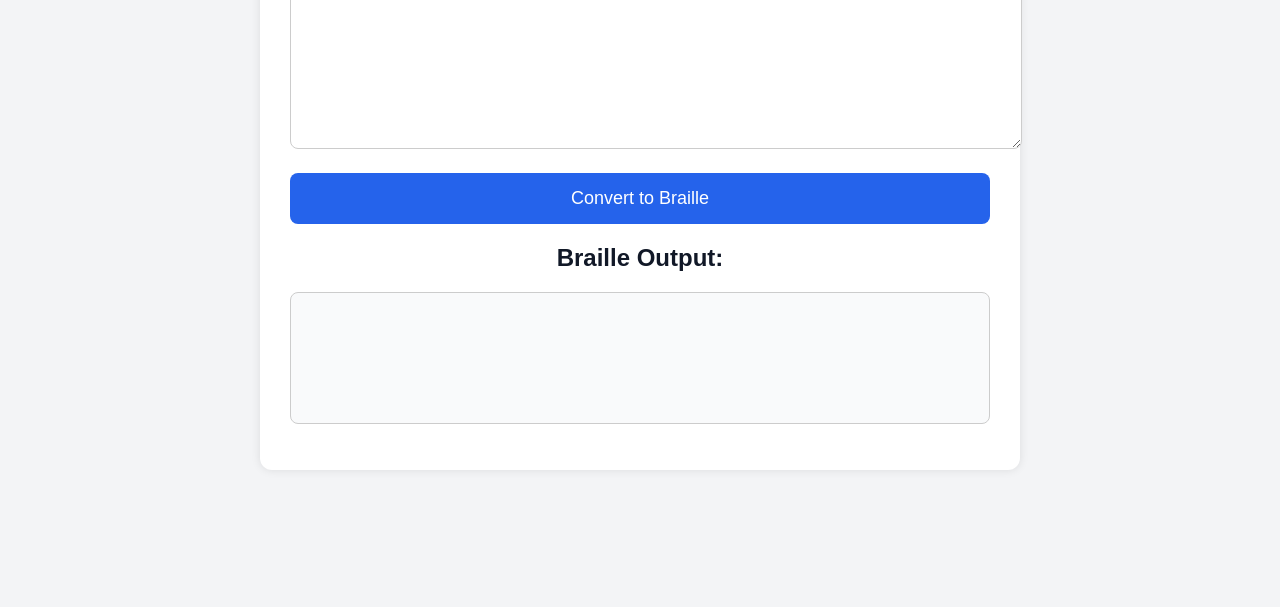
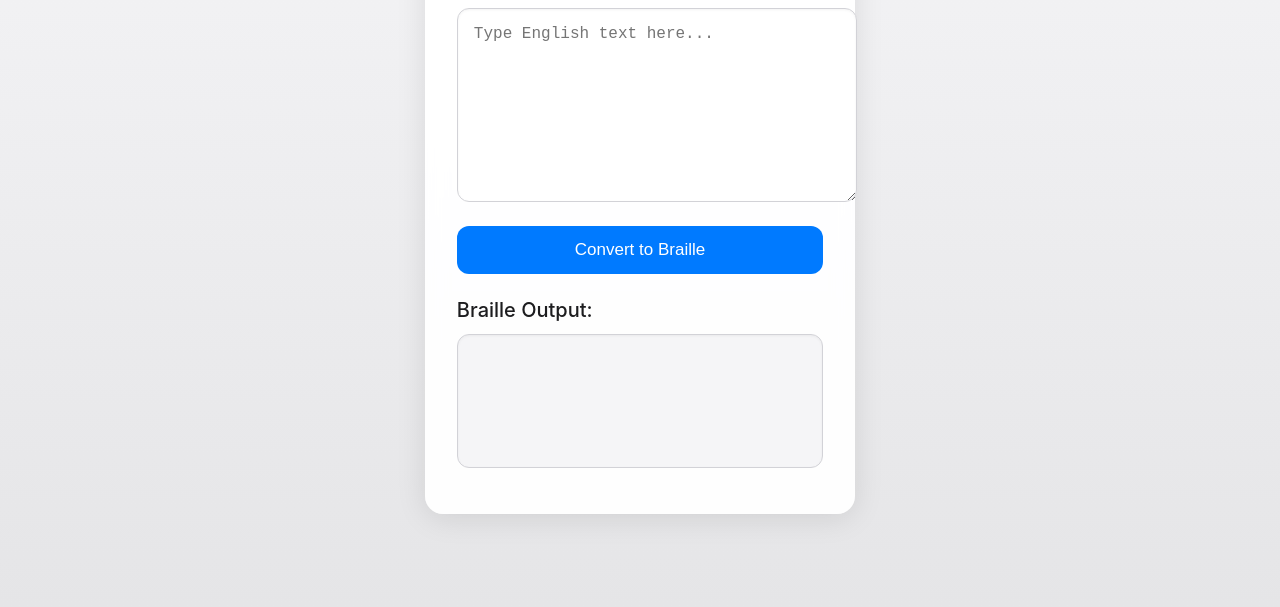
Before and after one commit to Tbird-1/Braille-Converter, a plain HTML site: page index.html in a window 1280 px wide. Shown: the part 193-800 px from the top of the page. Drawn offline with Linux system fonts and the light colour scheme.

Commit message:
Update style.css

```diff
--- a/style.css
+++ b/style.css
@@ -1,54 +1,99 @@
-/* style.css */
+/* Apple-inspired design */
 body {
-   font-family: Arial, sans-serif;
-   background: #f3f4f6;
-   color: #111827;
+  font-family: -apple-system, BlinkMacSystemFont, 'Segoe UI', Roboto, sans-serif;
+  background: linear-gradient(180deg, #f5f5f7 0%, #e5e5e7 100%);
+  color: #1d1d1f;
   margin: 0;
   padding: 0;
+  display: flex;
+  justify-content: center;
+  align-items: center;
+  min-height: 100vh;
 }
+
 .container {
   max-width: 700px;
-   margin: 50px auto;
-   background: white;
-   padding: 30px;
-   border-radius: 12px;
-   box-shadow: 0 0 10px rgba(0,0,0,0.1);
+  margin: 40px 20px;
+  background: rgba(255, 255, 255, 0.95);
+  backdrop-filter: blur(10px);
+  padding: 32px;
+  border-radius: 18px;
+  box-shadow: 0 4px 30px rgba(0, 0, 0, 0.1);
 }
- h1, h2 {
+
+h1 {
+  font-size: 28px;
+  font-weight: 600;
   text-align: center;
+  margin-bottom: 24px;
+  color: #1d1d1f;
 }
+
+h2 {
+  font-size: 20px;
+  font-weight: 500;
+  text-align: left;
+  margin-top: 24px;
+  margin-bottom: 12px;
+  color: #1d1d1f;
+}
+
 textarea {
   width: 100%;
-   height: 150px;
-   padding: 15px;
+  height: 160px;
+  padding: 16px;
   font-size: 16px;
-   border-radius: 8px;
-   border: 1px solid #ccc;
+  border-radius: 12px;
+  border: 1px solid #d2d2d7;
+  background: #ffffff;
   resize: vertical;
+  box-shadow: inset 0 1px 3px rgba(0, 0, 0, 0.05);
+  transition: border-color 0.2s ease;
 }
+
+textarea:focus {
+  outline: none;
+  border-color: #007aff;
+}
+
 button {
   display: block;
   width: 100%;
-   padding: 15px;
+  padding: 14px;
   margin: 20px 0;
-   font-size: 18px;
-   color: white;
-   background-color: #2563eb;
+  font-size: 17px;
+  font-weight: 500;
+  color: #ffffff;
+  background: #007aff;
   border: none;
-   border-radius: 8px;
+  border-radius: 12px;
   cursor: pointer;
-   transition: background-color 0.3s ease;
+  transition: background 0.2s ease;
 }
+
 button:hover {
-   background-color: #1d4ed8;
+  background: #005bb5;
 }
+
+button:active {
+  background: #003087;
+}
+
 #brailleOutput {
   font-size: 24px;
   line-height: 1.6;
-   padding: 15px;
-   border: 1px solid #ccc;
-   border-radius: 8px;
-   background-color: #f9fafb;
+  padding: 16px;
+  border-radius: 12px;
+  border: 1px solid #d2d2d7;
+  background: #f5f5f7;
   min-height: 100px;
   white-space: pre-wrap;
+  box-shadow: inset 0 1px 3px rgba(0, 0, 0, 0.05);
 }
+
+.error-message {
+  font-size: 14px;
+  color: #ff3b30;
+  margin-top: 12px;
+  text-align: center;
+}
```
Lines whose indentation alone changed are shown as unchanged.
